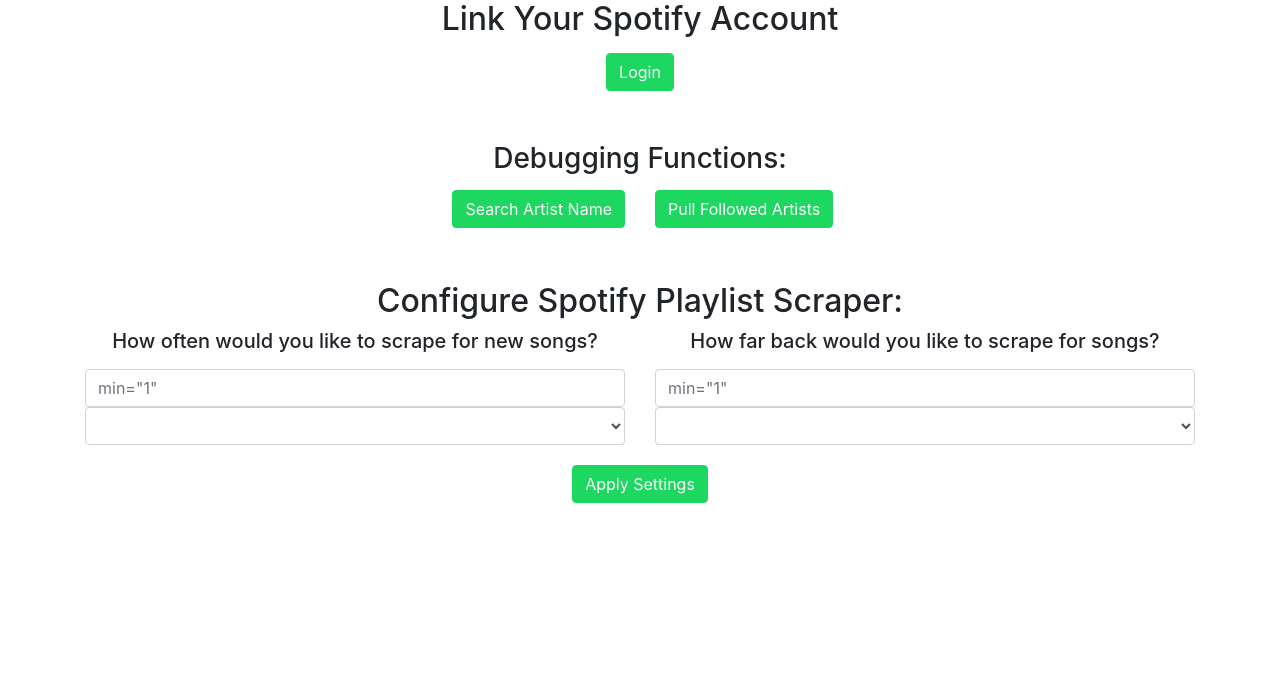
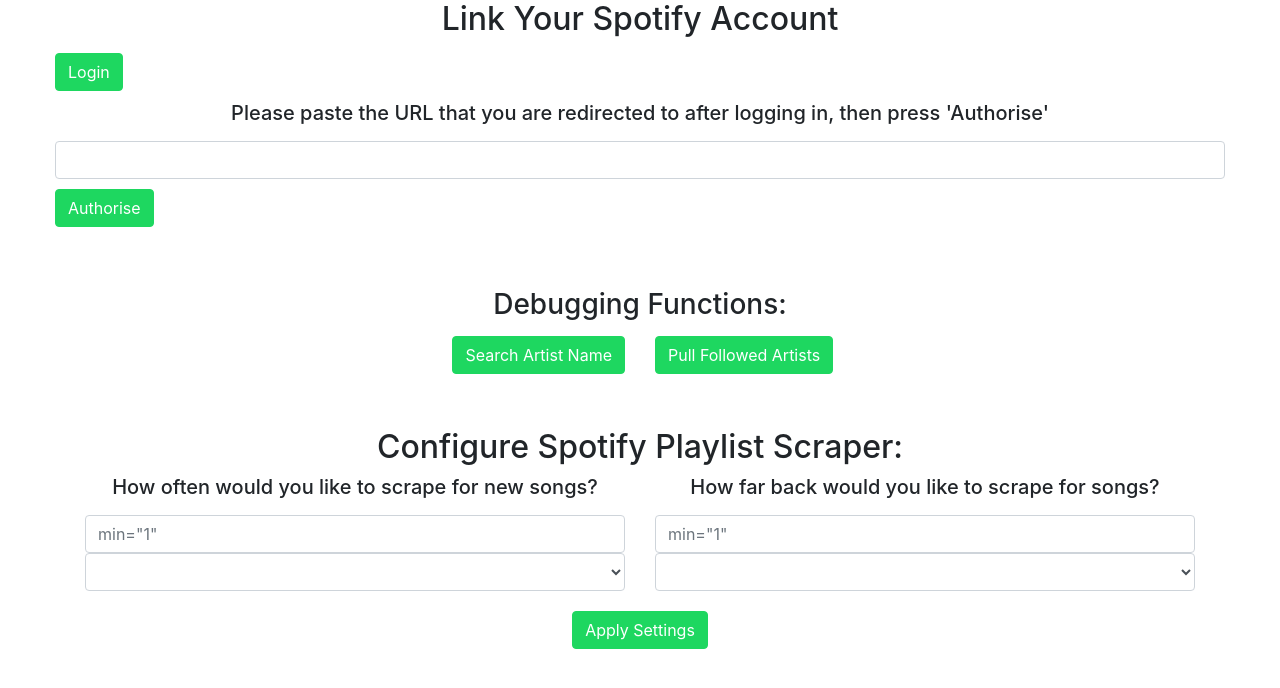
Before and after one commit to LDwhoRU/SpoPSWI, a Python web app: template spswi/spswi/templates/primary.html in a window 1280 px wide. Shown: the part 86-774 px from the top of the page. Run offline with Jinja, Linux system fonts and the light colour scheme; the template is opened without the code that fills it, so the values that code supplies are empty.

Commit message:
Input Testing V0.8

```diff
--- a/spswi/spswi/static/style.css
+++ b/spswi/spswi/static/style.css
@@ -5,3 +5,12 @@
 .apply {
     padding-top: 20px;
 }
+
+.url-input {
+    width: 90%;
+    padding-left: 10%;
+}
+
+.auth {
+    padding-bottom: 10px;
+}
--- a/spswi/spswi/templates/primary.html
+++ b/spswi/spswi/templates/primary.html
@@ -18,11 +18,23 @@
     <!-- Authorisation-->
     <h2 class="text-center">Link Your Spotify Account</h2>
 
-    <div style="padding: 0.5% 0 3% 0;">
+    <div class="container" style="padding: 0.5% 0 3% 0;">
         <div class="row">
 
-            <div class="col text-center">
-                <form method="GET" target="_blank" action={{ client_credential_manager }}><input type="submit" class="btn btn-success" name='login' value="Login" /></form>
+            <div class="col">
+                <form method="POST" action='#'>
+                    <div class="row auth text-center"><input type="submit" class="btn btn-success" name='login' value="Login" /></div>
+
+                    <div class="col text-center"><label for="input-information">
+                            <h5>Please paste the URL that you are redirected to after logging in, then press 'Authorise'</h5>
+                        </label>
+                    </div>
+
+                    <div class="row auth text-center"><input type="text" class="form-control url-input" name="url_input"/></div>
+
+                    <div class="row auth text-center"><input type="submit" class="btn btn-success" name='url_submit' value="Authorise" /></div>
+
+                </form>
             </div>
 
         </div>
```
Also changed, not shown: spswi/spswi/main/controllers.py (+20 -8 lines), 1 other file.
